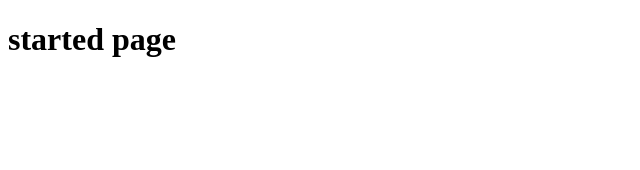
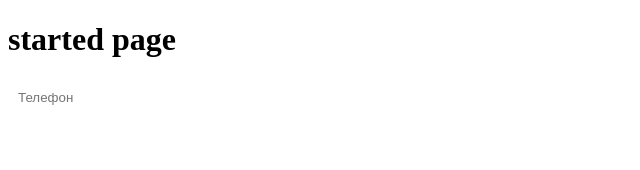
Before and after one commit to YellowStarSPB/Time-Tracker, a React (Vite) app in the folder frontend/: page / in a window 1280 px wide. Shown: the top 170 px of the page, without its empty margins (0-640 px from the left). Built offline with nearby package versions, Linux system fonts and the light colour scheme.

Commit message:
field component

```diff
--- /dev/null
+++ b/frontend/src/App.scss
@@ -0,0 +1,16 @@
+.field {
+  display: flex;
+
+  &-input {
+    padding: 10px;
+    border: 1px solid var(--stroke-light-gray);
+    transition: border-radius .5s ease-in-out, border-color .5s ease-in-out, box-shadow .5s ease-in-out;
+
+    &:focus,
+    &:hover {
+      border-radius: 10px;
+      border-color: #99A1B1;
+      box-shadow: 2px 2px 15px 0px rgba(18, 52, 121, 0.12);
+    }
+  }
+}
--- a/frontend/src/App.tsx
+++ b/frontend/src/App.tsx
@@ -1,11 +1,11 @@
 import { useState } from 'react';
-
-import styles from './App.module.scss';
+import Field from './components/Field/Field';
 
 function App() {
     return (
         <>
-            <h1 className={styles.app}>started page</h1>
+            <h1>started page</h1>
+            <Field className="field" type="tel" name="tel" placeholder="Телефон" />
         </>
     );
 }
--- /dev/null
+++ b/frontend/src/components/Field/Field.module.scss
@@ -0,0 +1,3 @@
+.field {
+
+}
--- /dev/null
+++ b/frontend/src/components/Field/Field.tsx
@@ -0,0 +1,17 @@
+import styles from './Field.module.scss';
+
+function Field({
+  type,
+  name,
+  placeholder,
+  required,
+  className
+}) {
+  return (
+    <label className={`${styles.field} ${className}`}>
+      <input type={type} name={name} placeholder={placeholder} required={required} className={className + '-input'} />
+    </label>
+  )
+}
+
+export default Field;
--- a/frontend/src/main.tsx
+++ b/frontend/src/main.tsx
@@ -1,7 +1,7 @@
 import React from 'react'
 import ReactDOM from 'react-dom/client'
 import App from './App.tsx'
-
+import './App.scss';
 
 
 ReactDOM.createRoot(document.getElementById('root')!).render(
```
Also changed, not shown: frontend/src/App.module.scss (deleted).
